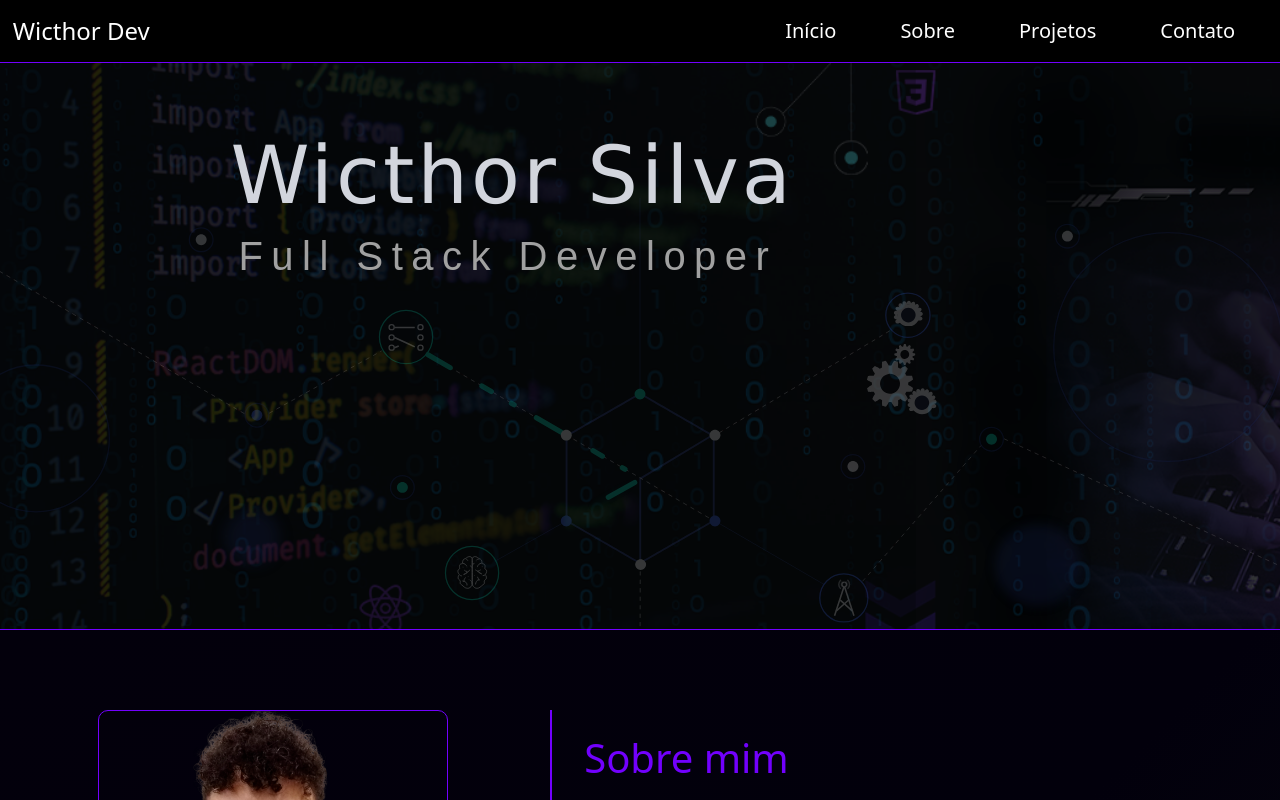
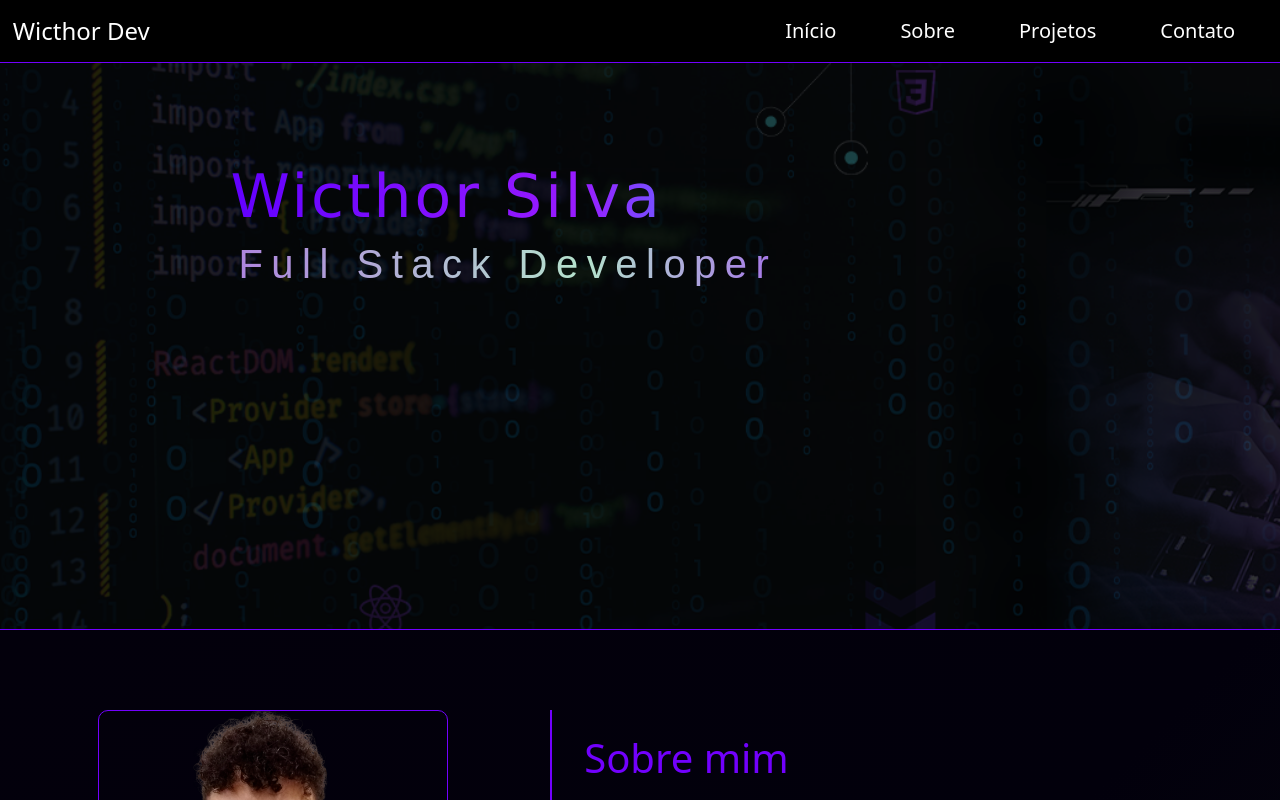
Before and after one commit to wicthorsilva/portfolio-react-ts, a React (Vite) app: page / in a window 1280 px wide. Shown: the top 800 px of the page. Built offline with nearby package versions, Linux system fonts and the light colour scheme.

Commit message:
Add Linear-gradient in header title

```diff
--- a/src/components/Header/Header.module.css
+++ b/src/components/Header/Header.module.css
@@ -42,20 +42,25 @@
     max-height: 630px;
     z-index: 0;
     opacity: 0.2;
+    display: none;
 }
 
 .titlePage {
     color: #ffffff;
     margin-left: 18%;
-    margin-top: 8em;
+    margin-top: 10em;
     position: relative;
     z-index: 2;
 }
 
 .titlePage h1 {
     font-family: Verdana, Geneva, Tahoma, sans-serif;
-    font-size: 80px;
-    color: #D2D5DD;
+    font-size: 60px;
+    background: linear-gradient(90deg, #6200ff, #991cff, #00ffff, #7200fe);
+    -webkit-background-clip: text;
+    -webkit-text-fill-color: transparent;
+    background-clip: text;
+    color: transparent;
     letter-spacing: 3px;
 }
 
@@ -66,7 +71,11 @@
 .titlePage h4 {
     margin-left: .5rem;
     font-family: Arial, Helvetica, sans-serif;
-    color: #a1a1a1;
+    background: linear-gradient(270deg, #fbf9ff, #991cff, #b5e3cc, #ae85de);
+    -webkit-background-clip: text;
+    -webkit-text-fill-color: transparent;
+    background-clip: text;
+    color: transparent;
     font-size: 40px;
     letter-spacing: 8.5px;
 }
```
